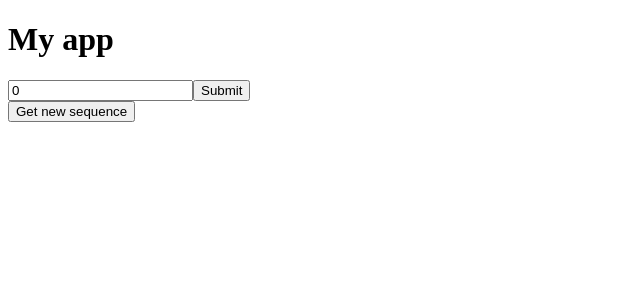
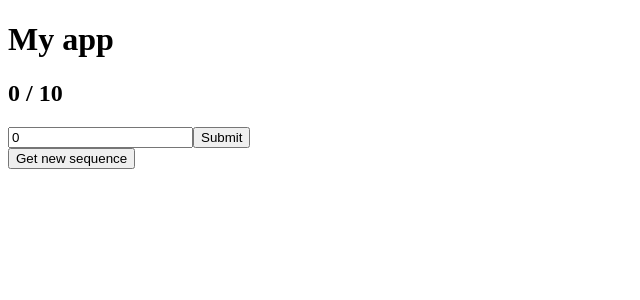
Before and after one commit to aemann2/mastermind, a React (Create React App) app: page / in a window 1280 px wide. Shown: the top 300 px of the page, without its empty margins (0-640 px from the left). Built offline with nearby package versions, Linux system fonts and the light colour scheme.

Commit message:
initial setup of components

```diff
--- a/src/App.tsx
+++ b/src/App.tsx
@@ -1,9 +1,11 @@
 import { useState } from 'react';
 import axios from 'axios';
+import Guesses from './components/Guesses';
 
 function App() {
 	const [sequence, setSequence] = useState<[number] | null>(null);
-	const [entry, setEntry] = useState(0);
+	const [entry, setEntry] = useState<number>(0);
+	const [guess, setGuess] = useState<number>(0);
 
 	const getSequence = async () => {
 		const num = await axios(
@@ -25,11 +27,13 @@ function App() {
 	const handleSubmit = (e: any) => {
 		e.preventDefault();
 		compareSequence();
+		setGuess((prev) => prev + 1);
 	};
 
 	return (
 		<>
 			<h1>My app</h1>
+			<Guesses guess={guess} />
 			<form onSubmit={handleSubmit}>
 				<input
 					type='number'
--- /dev/null
+++ b/src/components/Guesses.tsx
@@ -0,0 +1,13 @@
+interface IProps {
+	guess: number;
+}
+
+const Guesses: React.FC<IProps> = ({ guess }) => {
+	return (
+		<>
+			<h2>{guess} / 10</h2>
+		</>
+	);
+};
+
+export default Guesses;
```
Also changed, not shown: src/components/GuessHistory.tsx (added, +7 -0 lines), src/components/Modal.tsx (added, +7 -0 lines), src/components/Nav.tsx (added, +7 -0 lines), src/components/Numbers.tsx (added, +7 -0 lines).
